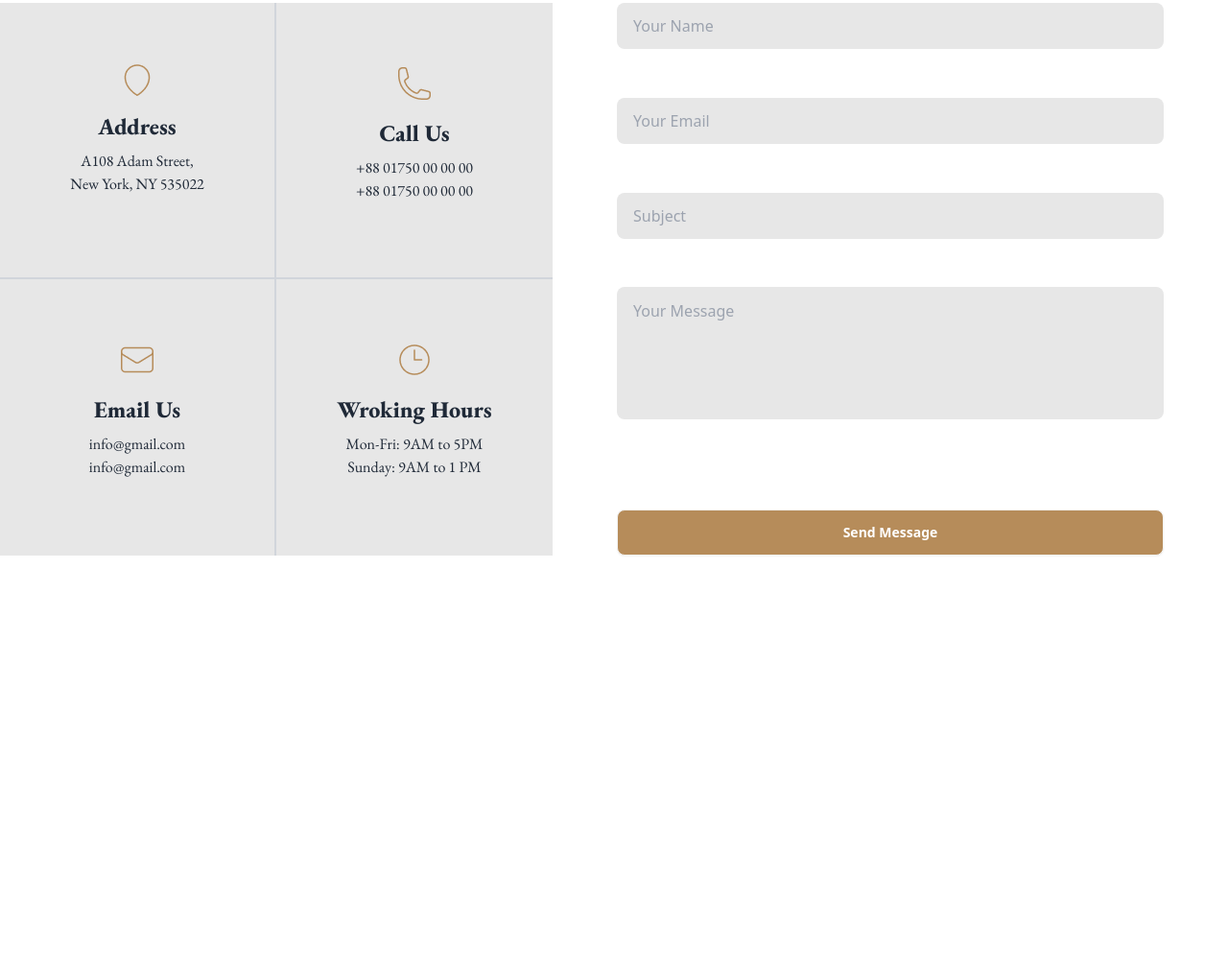
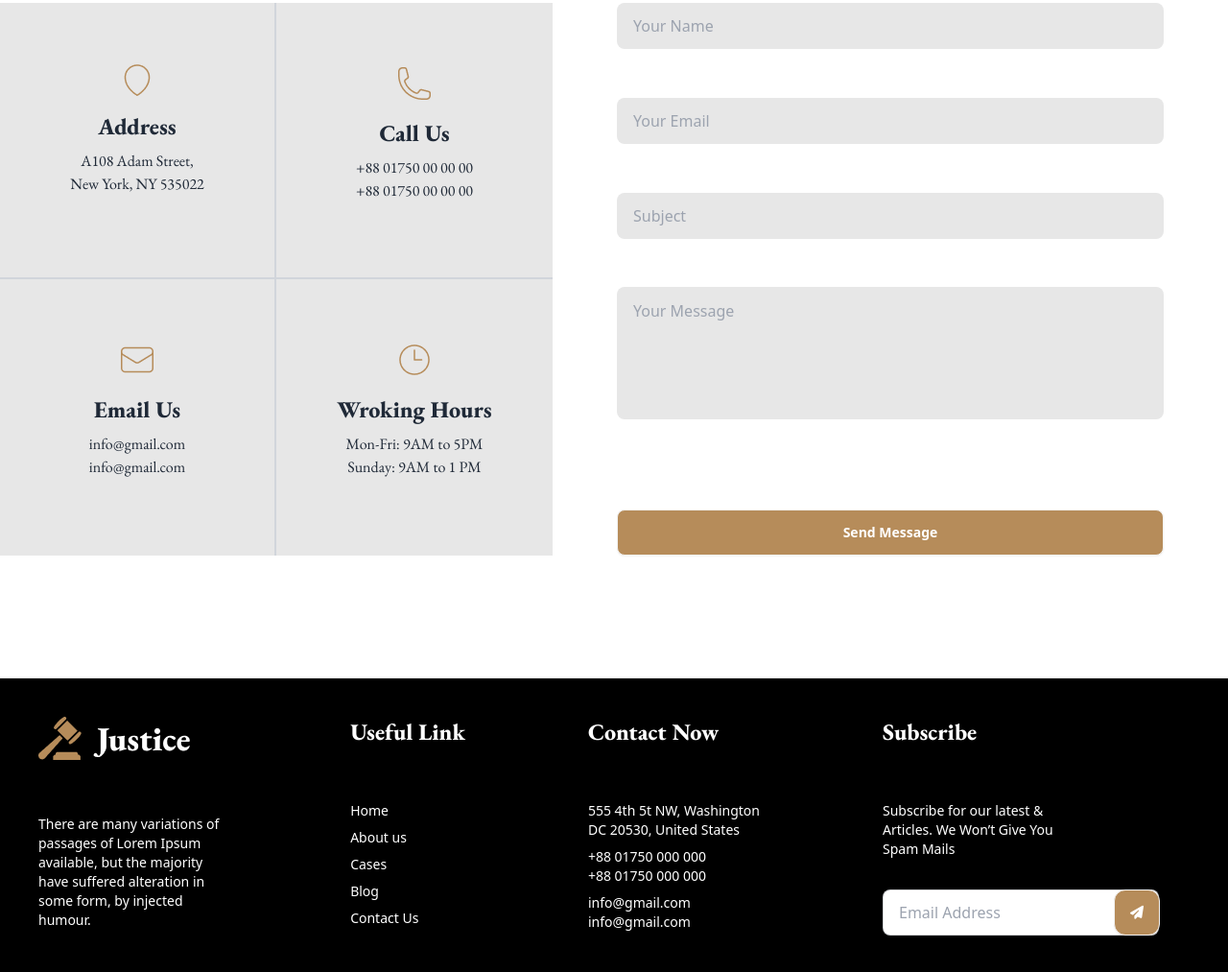
Before and after one commit to arafatYasir/Legal-Solutions, a plain HTML site: page index.html in a window 1280 px wide. Shown: the part 3985-4998 px from the top of the page at 96% size. Before the commit the page ends 4692 px from the top, so only its background shows below. Drawn offline with nearby package versions, Linux system fonts and the light colour scheme.

Commit message:
Footer Added

```diff
--- a/index.html
+++ b/index.html
@@ -318,7 +318,8 @@
                 <div>
                     <!-- First Container -->
                     <div class="flex">
-                        <div class="eb-garamond card w-72 h-72 bg-gradient-color rounded-none border-r-2 border-b-2 border-gray-300">
+                        <div
+                            class="eb-garamond card w-72 h-72 bg-gradient-color rounded-none border-r-2 border-b-2 border-gray-300">
                             <figure class="mt-16">
                                 <img src="images/address.png" alt="Shoes" />
                             </figure>
@@ -329,7 +330,8 @@
                             </div>
                         </div>
 
-                        <div class="eb-garamond card w-72 h-72 bg-gradient-color rounded-none border-b-2 border-gray-300">
+                        <div
+                            class="eb-garamond card w-72 h-72 bg-gradient-color rounded-none border-b-2 border-gray-300">
                             <figure class="mt-16">
                                 <img src="images/call.png" alt="Shoes" />
                             </figure>
@@ -343,7 +345,8 @@
 
                     <!-- Second Container -->
                     <div class="flex">
-                        <div class="eb-garamond card w-72 h-72 bg-gradient-color rounded-none border-r-2 border-gray-300">
+                        <div
+                            class="eb-garamond card w-72 h-72 bg-gradient-color rounded-none border-r-2 border-gray-300">
                             <figure class="mt-16">
                                 <img src="images/email.png" alt="Shoes" />
                             </figure>
@@ -369,11 +372,12 @@
 
                 <!-- Contact Form -->
                 <div class="w-full space-y-8 h-[576px] flex flex-col justify-between items-center">
-                    <input type="text" placeholder="Your Name" class="input bg-gradient-color w-full max-w-[570px]"/>
-                    <input type="email" placeholder="Your Email" class="input bg-gradient-color w-full max-w-[570px]"/>
-                    <input type="text" placeholder="Subject" class="input bg-gradient-color w-full max-w-[570px]"/>
+                    <input type="text" placeholder="Your Name" class="input bg-gradient-color w-full max-w-[570px]" />
+                    <input type="email" placeholder="Your Email" class="input bg-gradient-color w-full max-w-[570px]" />
+                    <input type="text" placeholder="Subject" class="input bg-gradient-color w-full max-w-[570px]" />
 
-                    <input type="text" placeholder="Your Message" class="input bg-gradient-color w-full max-w-[570px] pb-28 pt-6"/>
+                    <input type="text" placeholder="Your Message"
+                        class="input bg-gradient-color w-full max-w-[570px] pb-28 pt-6" />
                     <br>
                     <button class="btn bg-primary-color text-white w-full max-w-[570px]">Send Message</button>
                 </div>
@@ -381,7 +385,44 @@
         </section>
     </main>
 
-    <footer></footer>
+    <footer class="footer p-10 bg-base-200 text-base-content md:justify-center md:gap-32 bg-black text-white">
+        <nav>
+            <img src="images/logo.png" class="md:mb-12">
+            <p class="md:max-w-64">There are many variations of passages of Lorem Ipsum available, but the majority have
+                suffered alteration in some form, by injected humour.</p>
+        </nav>
+        <nav>
+            <h6 class="eb-garamond font-extrabold text-2xl text-white md:mb-12">Useful Link</h6>
+            <a class="link link-hover">Home</a>
+            <a class="link link-hover">About us</a>
+            <a class="link link-hover">Cases</a>
+            <a class="link link-hover">Blog</a>
+            <a class="link link-hover">Contact Us</a>
+        </nav>
+        <nav>
+            <h6 class="eb-garamond font-extrabold text-2xl text-white md:mb-12">Contact Now</h6>
+            <p>555 4th 5t NW, Washington <br>
+                DC 20530, United States</p>
+            <p>
+                +88 01750 000 000 <br>
+                +88 01750 000 000
+            </p>
+            <p>
+                info@gmail.com <br>
+                info@gmail.com
+            </p>
+        </nav>
+        <form>
+            <h6 class="eb-garamond font-extrabold text-2xl text-white md:mb-12">Subscribe</h6>
+            <p class="md:max-w-52 mb-6">Subscribe for our latest & Articles. We Won’t Give You Spam Mails</p>
+            <fieldset class="form-control w-80 relative">
+                <div class="join">
+                    <input type="text" placeholder="Email Address" class="input input-bordered w-72 text-black"/>
+                    <button class="btn bg-primary-color rounded-xl absolute left-[242px]"><i class="fa-solid fa-paper-plane text-white"></i></button>
+                </div>
+            </fieldset>
+        </form>
+    </footer>
 </body>
 
 </html>
```
